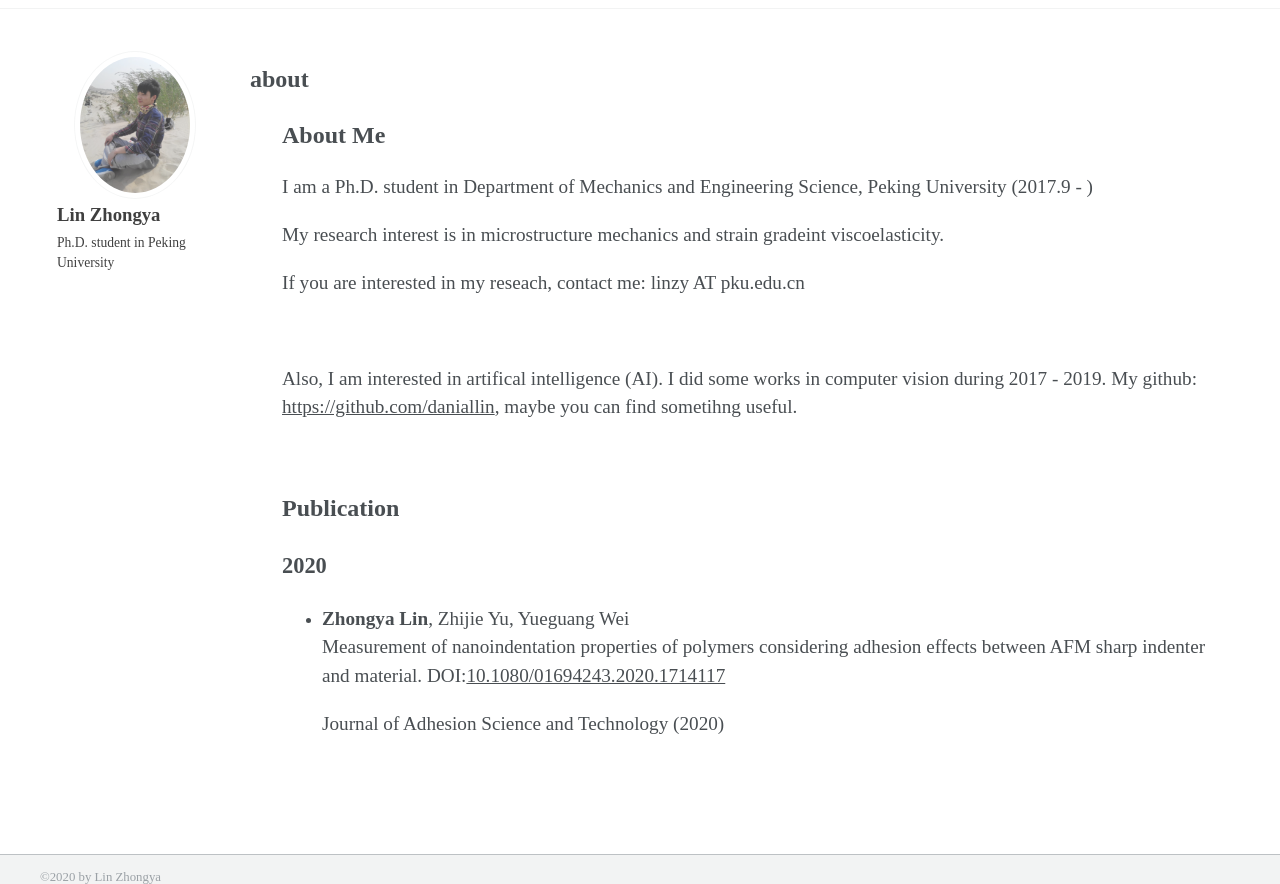
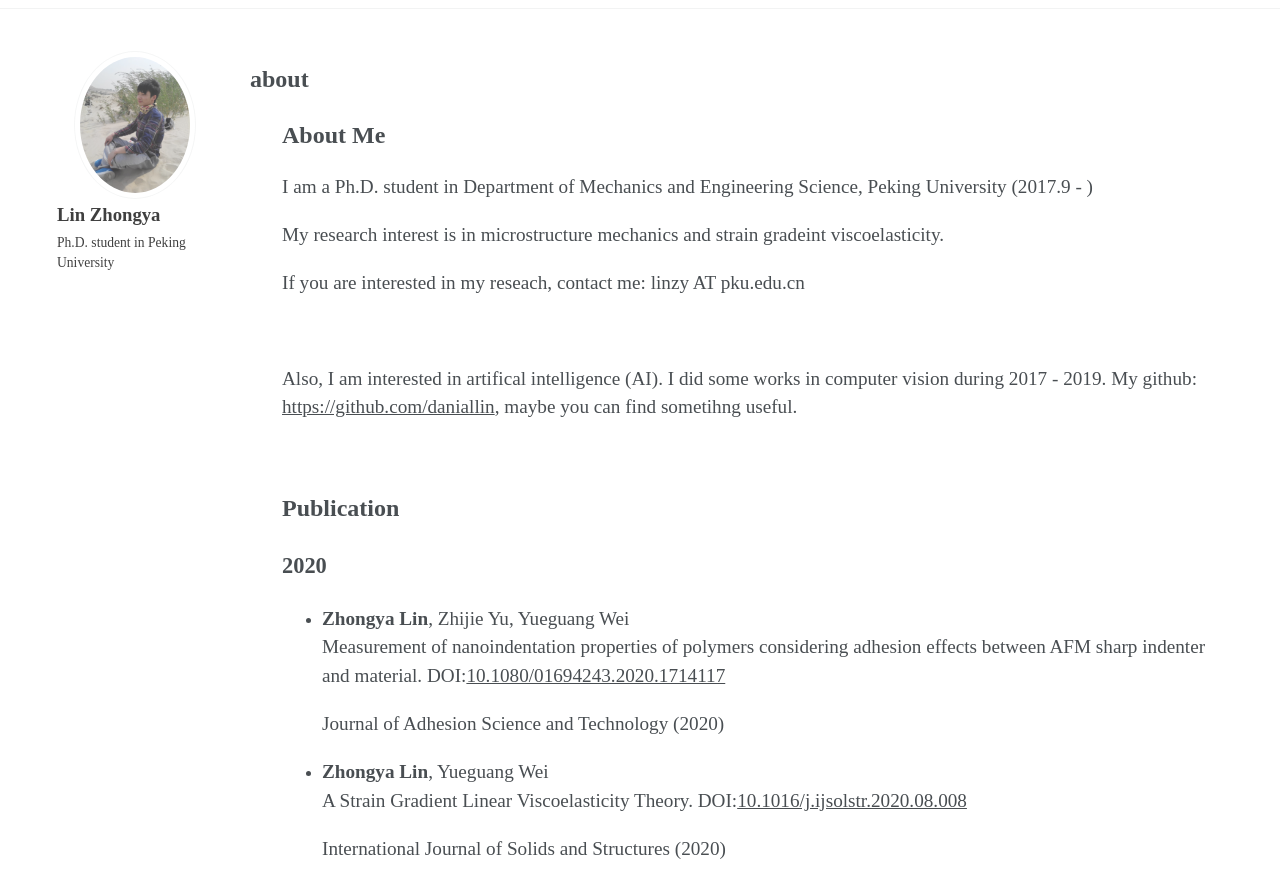
Before and after one commit to zenolin/zenolin.github.io, a plain HTML site: page 20200404/about/index.html in a window 1280 px wide. Shown: the part 72-956 px from the top of the page. Drawn offline with nearby package versions, Linux system fonts and the light colour scheme.

Commit message:
Site updated: 2020-08-24 13:38:29

```diff
--- a/20200404/about/index.html
+++ b/20200404/about/index.html
@@ -8,5 +8,8 @@
 <li><p><strong>Zhongya Lin</strong>, Zhijie Yu, Yueguang Wei<br>Measurement of nanoindentation properties of polymers considering adhesion effects between AFM sharp indenter and material. DOI:<a href="https://doi.org/10.1080/01694243.2020.1714117" target="_blank" rel="noopener">10.1080/01694243.2020.1714117</a></p>
 <p>Journal of Adhesion Science and Technology (2020)</p>
 </li>
+<li><p><strong>Zhongya Lin</strong>, Yueguang Wei<br>A Strain Gradient Linear Viscoelasticity Theory. DOI:<a href="https://doi.org/10.1016/j.ijsolstr.2020.08.008" target="_blank" rel="noopener">10.1016/j.ijsolstr.2020.08.008</a></p>
+<p>International Journal of Solids and Structures (2020)</p>
+</li>
 </ul>
 </article></div></main><div class="nav-wrap"><div class="nav"><button class="site-nav"><div class="navicon"></div></button><ul class="nav_items"><li class="nav_item"><a class="nav-page" href="/#Publication"> Publications</a></li><li class="nav_item"><a class="nav-page" href="/blog"> Blog</a></li><li class="nav_item"><a class="nav-page" href="/"> About</a></li></ul></div><div class="cd-top"><i class="fa fa-arrow-up" aria-hidden="true"></i></div></div><footer id="page_footer"><div class="footer_wrap"><div class="copyright">&copy;2020 by Lin Zhongya</div><div class="theme-info">Powered by Hexo & Academia Theme</div></div></footer><script src="https://cdn.jsdelivr.net/npm/jquery@latest/dist/jquery.min.js"></script><script src="/js/main.js"></script></body></html>
```
Also changed, not shown: archives/2020/04/index.html (+3 -0 lines), archives/2020/index.html (+3 -0 lines), archives/index.html (+3 -0 lines), index.html (+3 -0 lines).
